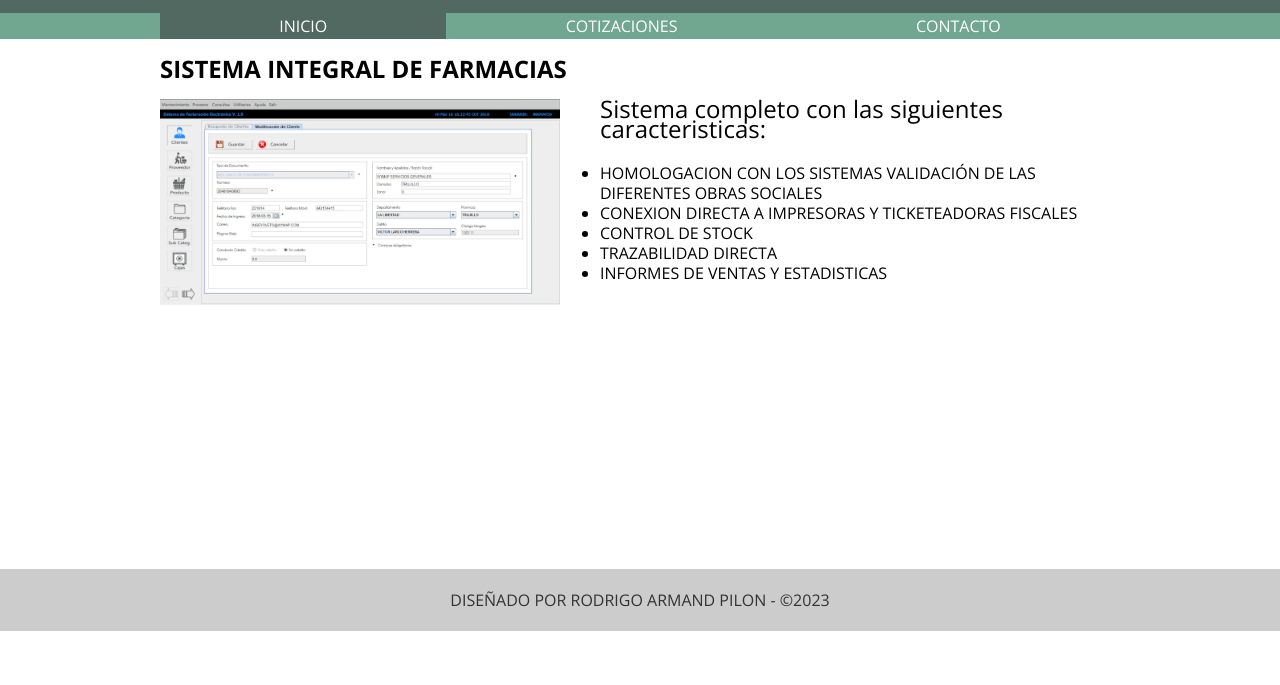
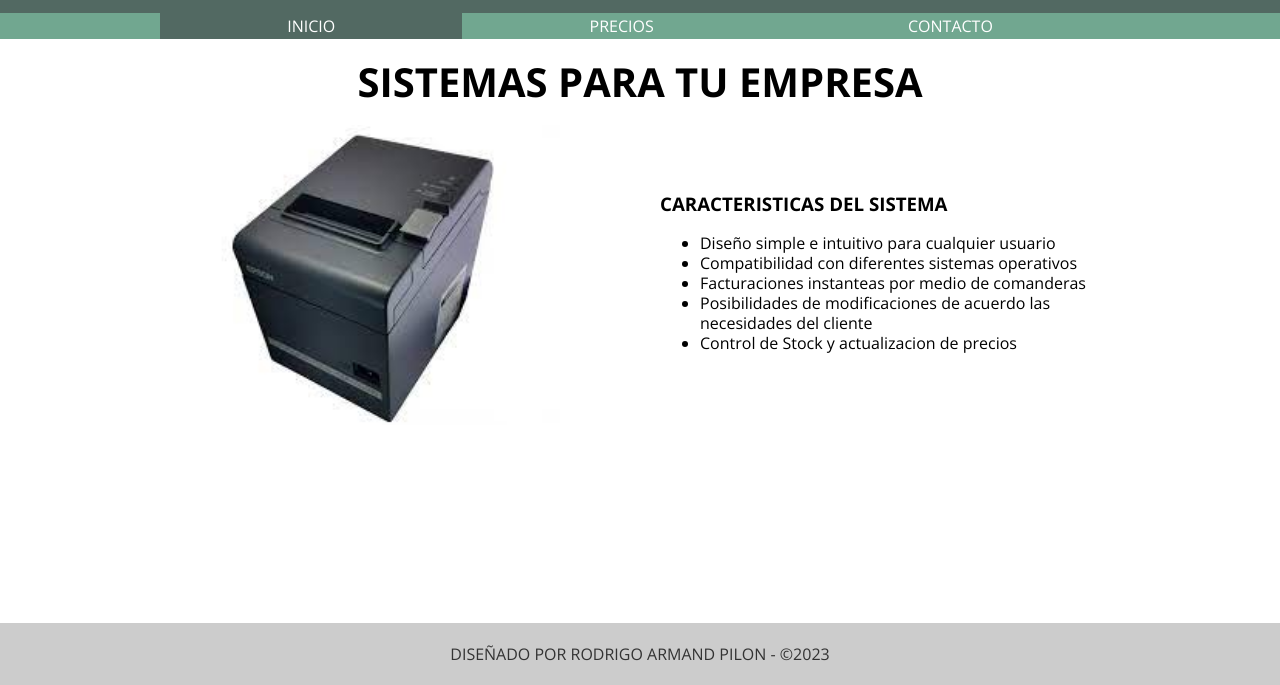
Before and after one commit to Tolman13/FARMACLIP, a plain HTML site: page index.html in a window 1280 px wide. Shown: the part 141-826 px from the top of the page. Before the commit the page ends 800 px from the top, so only its background shows below. Drawn offline with nearby package versions, Linux system fonts and the light colour scheme.

Commit message:
subiendo secciones

```diff
--- a/Css/style.css
+++ b/Css/style.css
@@ -68,9 +68,45 @@ main p
 {
     font-size: 24px;
 }
+h2
+{
+    text-align: center;
+    font-size: 40px;
+}
 .container
-{   display: inline-flex;
+{
     position: relative;
     bottom: 250px;
-    margin-left: 400px;
+    margin-left: 500px;
 }
+.contenedor-imagenes {
+    position: relative;
+    width: 500px;
+    height: 300px;
+    overflow: hidden;
+  }
+
+  .imagen {
+    position: absolute;
+    top: 0;
+    left: 0;
+    opacity: 0;
+    transition: opacity 0.5s;
+  }
+  .holder-grid {
+    display: grid;
+    grid-template-columns: repeat(auto-fit, minmax(300px, 1fr));
+    gap: 20px;
+  }
+
+  .contenido {
+    border: 1px solid #ccc;
+    padding: 20px;
+    display: inline-flex;
+}
+.contenido p
+{
+    margin-left: 20px;
+    font-family:'Franklin Gothic Medium', 'Arial Narrow', Arial, sans-serif;
+    line-height: 1.5;
+}
--- a/index.html
+++ b/index.html
@@ -20,7 +20,7 @@
     <div class="holder">
      <ul>
         <li><a class="activo" href="index.html">INICIO</a></li>
-        <li><a href="cotizaciones.html">COTIZACIONES</a></li>
+        <li><a href="precios.html">PRECIOS</a></li>
         <li><a href="contacto.html">CONTACTO</a></li>
      </ul>
     </div>
@@ -28,21 +28,29 @@
 </nav>
 <main>
     <div class="holder">
-        <h2>SISTEMA INTEGRAL DE FARMACIAS</h2>
-        <img src="img/sastrujillo-sistema-farmacia-cliente.jpg" width="400" alt="Sistema">
+        <h2>SISTEMAS PARA TU EMPRESA</h2>
+        <div class="contenedor-imagenes">
+            <img id="imagen1" class="imagen" src="img/Imagen1.jpg" width="400" alt="Imagen 1">
+            <img id="imagen2" class="imagen" src="img/descarga.jpg" width="400" alt="Imagen 2">
+         </div>
+
+          <script src="script.js"></script>
         <div class="container">
-          <ul>
-            <p>Sistema completo con las siguientes caracteristicas:</p>
-            <li>HOMOLOGACION CON LOS SISTEMAS VALIDACIÓN DE LAS DIFERENTES OBRAS SOCIALES</li>
-            <li>CONEXION DIRECTA A IMPRESORAS Y TICKETEADORAS FISCALES</li>
-            <li>CONTROL DE STOCK</li>
-            <li>TRAZABILIDAD DIRECTA</li>
-            <li>INFORMES DE VENTAS Y ESTADISTICAS</li>
-        </ul>
-     </div>
 
-        </div>
+            <h3>CARACTERISTICAS DEL SISTEMA</h3>
+               <ul>
+                   <li>Diseño simple e intuitivo para cualquier usuario </li>
+                   <li>Compatibilidad con diferentes sistemas operativos </li>
+                   <li>Facturaciones instanteas por medio de comanderas</li>
+                   <li>Posibilidades de modificaciones de acuerdo las necesidades del cliente</li>
+                   <li>Control de Stock y actualizacion de precios</li>
+                </ul>
+            </div>
 
+
+
+
+    </div>
 
 </main>
 <footer>
--- /dev/null
+++ b/script.js
@@ -0,0 +1,14 @@
+const imagenes = document.querySelectorAll('.imagen');
+let indiceActual = 0;
+
+function mostrarSiguienteImagen() {
+  imagenes[indiceActual].style.opacity = 0;
+  indiceActual = (indiceActual + 1) % imagenes.length;
+  imagenes[indiceActual].style.opacity = 1;
+}
+
+// Mostrar la primera imagen al cargar la página
+imagenes[indiceActual].style.opacity = 1;
+
+// Cambiar de imagen cada 3 segundos
+setInterval(mostrarSiguienteImagen, 3000);
```
Also changed, not shown: contacto.html (+3 -1 lines), precios.html (renamed from cotizaciones.html, +14 -1 lines), img/Imagen1.jpg (added), img/Logo.png (added), img/Logo2.png (added).
